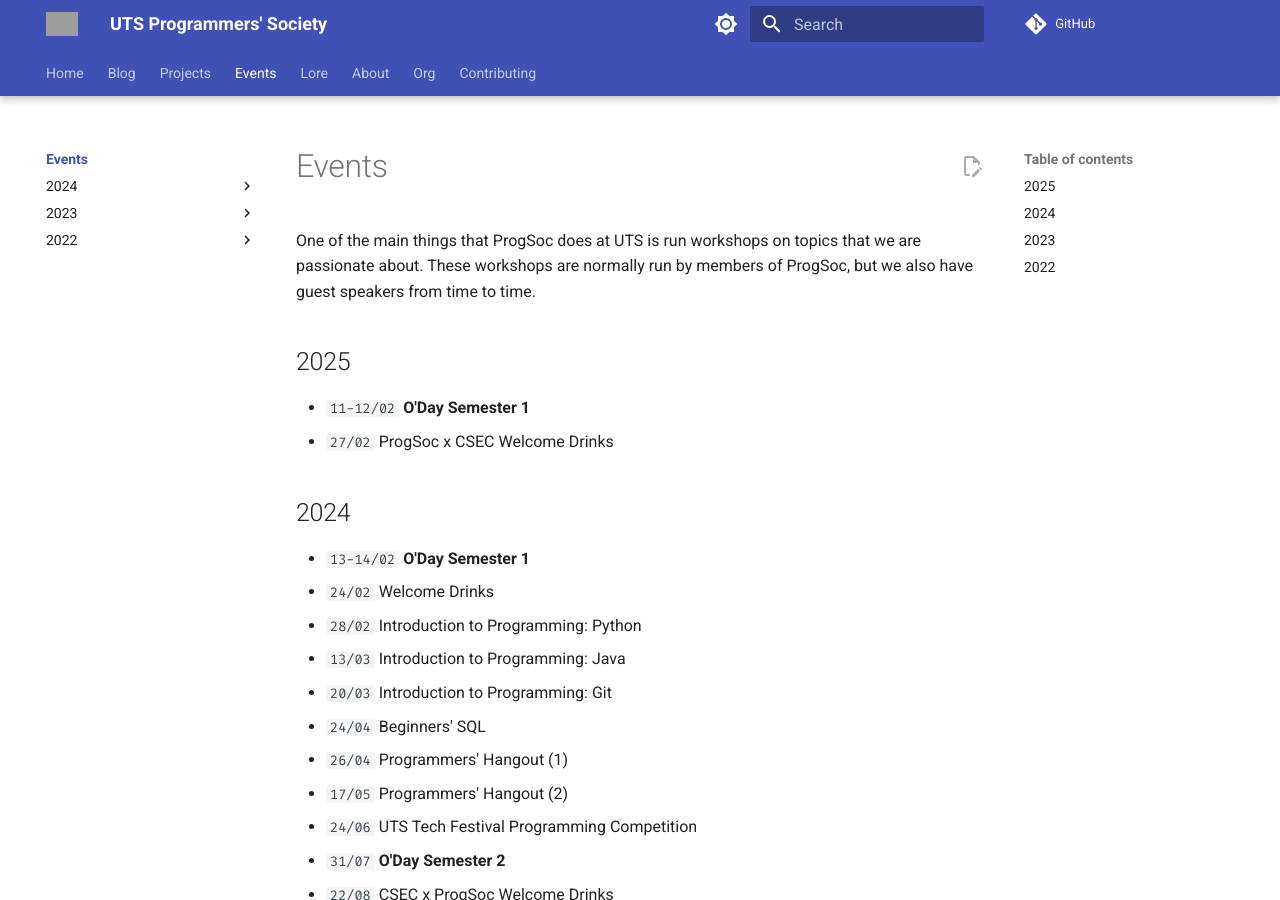
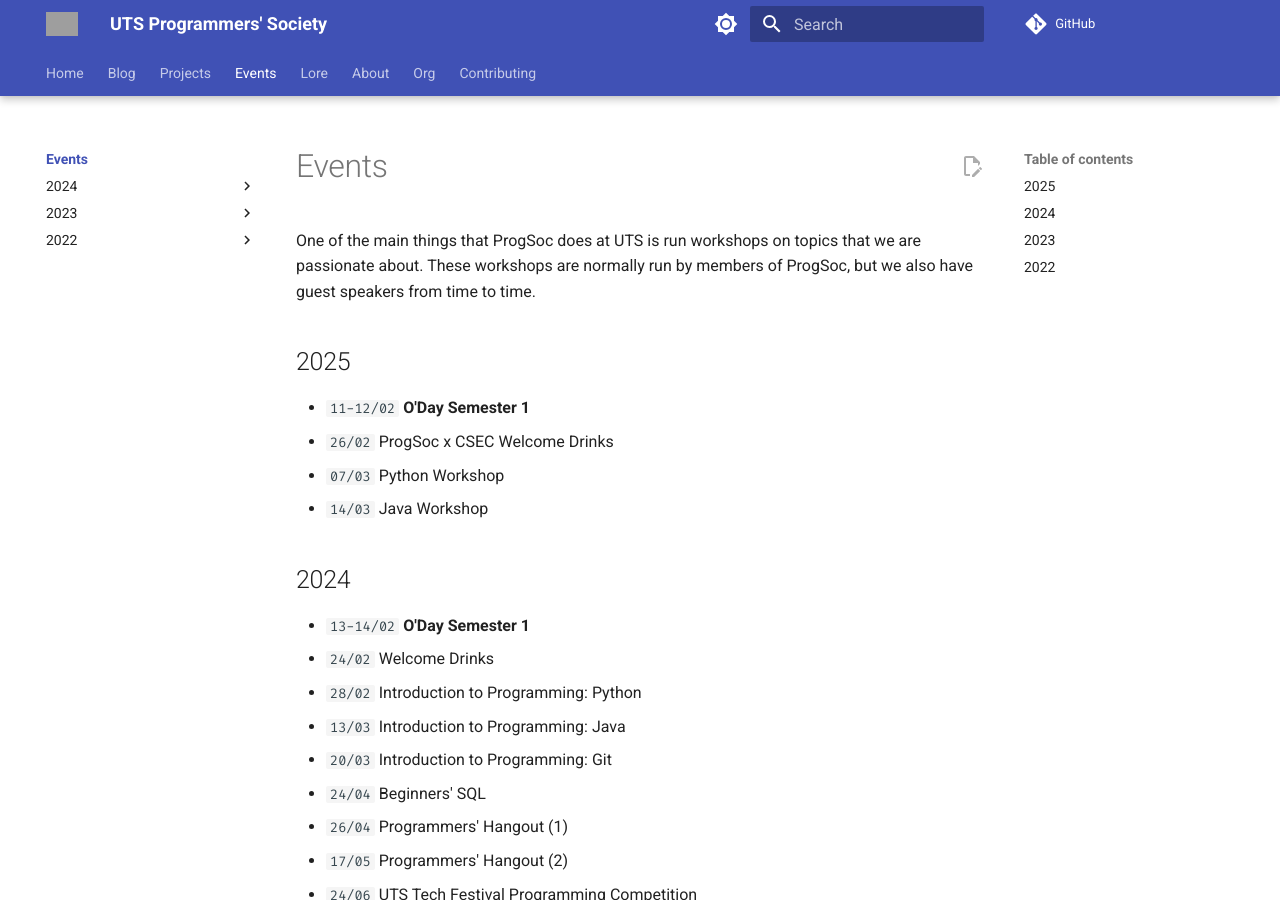
Before and after one commit to ProgSoc/Docs, an MkDocs documentation site: the page built from docs/events/index.md, in a window 1280 px wide and 900 px high. Built offline with MkDocs 1.6.1 and Material for MkDocs 9.7.7, drawn with Linux system fonts in a browser that asks for light colours; plug-ins that fetch from the network failed and are left out; comment, search, counter and statistics services are not loaded; grey boxes are pictures that could not be loaded.

Commit message:
Update index.md

```diff
--- a/docs/events/index.md
+++ b/docs/events/index.md
@@ -10,7 +10,9 @@
 ## 2025
 
 - `11-12/02` **O'Day Semester 1**
-- `27/02` ProgSoc x CSEC Welcome Drinks
+- `26/02` ProgSoc x CSEC Welcome Drinks
+- `07/03` Python Workshop
+- `14/03` Java Workshop
 
 ## 2024
 
```
